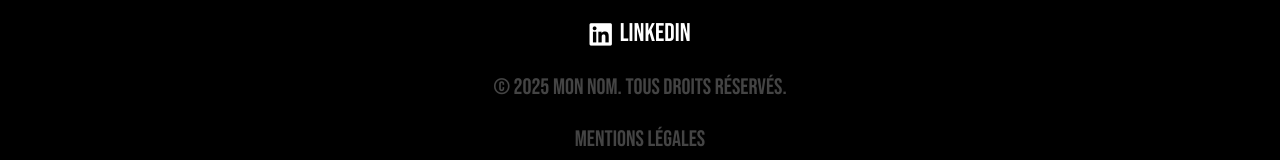
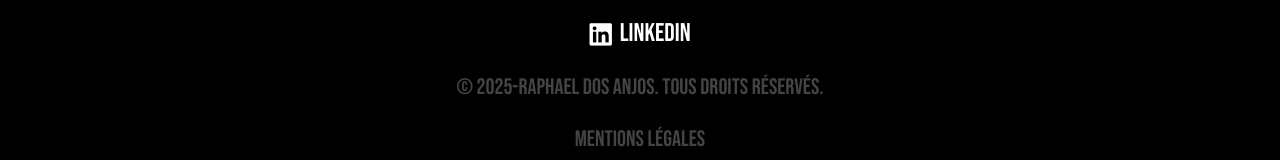
Before and after one commit to rdosanjos/portfolio, a plain HTML site: page index.html in a window 1280 px wide. Shown: the part 5612-5772 px from the top of the page. Drawn offline with Linux system fonts and the light colour scheme.

Commit message:
index.html

```diff
--- a/index.html
+++ b/index.html
@@ -188,7 +188,7 @@
                 <i class="fab fa-linkedin"></i> LinkedIn
             </a>
         </div>
-        <p>&copy; 2025 Mon Nom. Tous droits réservés.</p>
+        <p>&copy; 2025-Raphael DOS ANJOS. Tous droits réservés.</p>
         <p>Mentions légales</p>
     </footer>
 
```
